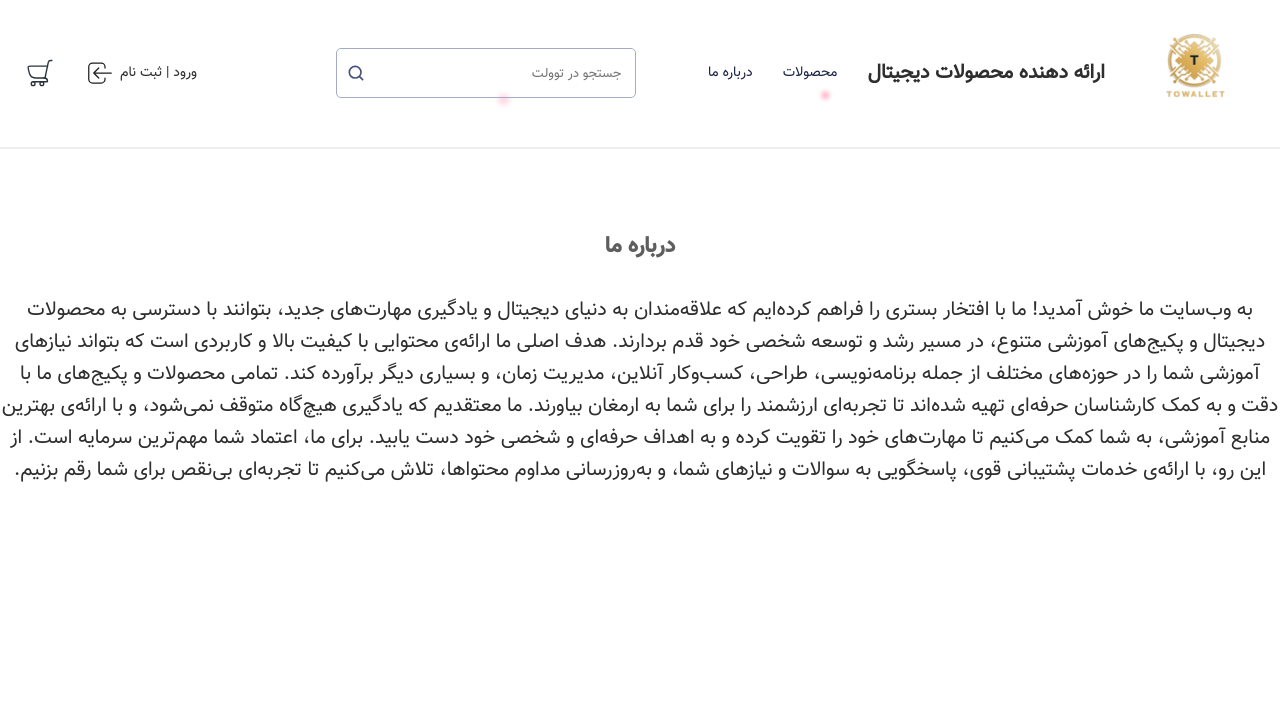
After one commit to salar-keshavarzi/fakesite, a Django app: page /about/ in a window 1280 px wide. The commit adds this page. Shown: the top 726 px of the page. Run offline with Django 3.2, Linux system fonts and the light colour scheme; data that the repository does not hold is empty; parts of the project's set-up code (start-up, migrations or seed data) failed here and were passed over.

Commit message:
fix about us

```diff
--- a/clothingStore/urls.py
+++ b/clothingStore/urls.py
@@ -32,4 +32,5 @@ urlpatterns = [
                   path('login/api/', LoginAPI.as_view(), name='login-api'),
                   path('logout/', LogOutView.as_view(), name='logout'),
                   path('', TemplateView.as_view(template_name='index.html'), name='home'),
+                  path('about/', TemplateView.as_view(template_name='about-us.html'), name='about-us'),
               ] + static(settings.MEDIA_URL, document_root=settings.MEDIA_ROOT)
--- /dev/null
+++ b/templates/about-us.html
@@ -0,0 +1,23 @@
+{% extends 'base/base.html' %}
+{% load static %}
+{% block title %}درباره ما{% endblock %}
+{% block content %}
+    <div class="not-found-page">
+        <h1> درباره ما</h1>
+        <p style="font-size: 2rem; display: inline-block">
+            به وب‌سایت ما خوش آمدید! ما با افتخار بستری را فراهم کرده‌ایم که علاقه‌مندان به دنیای دیجیتال و یادگیری
+            مهارت‌های جدید، بتوانند با دسترسی به محصولات دیجیتال و پکیج‌های آموزشی متنوع، در مسیر رشد و توسعه شخصی خود
+            قدم بردارند.
+
+            هدف اصلی ما ارائه‌ی محتوایی با کیفیت بالا و کاربردی است که بتواند نیازهای آموزشی شما را در حوزه‌های مختلف از
+            جمله برنامه‌نویسی، طراحی، کسب‌وکار آنلاین، مدیریت زمان، و بسیاری دیگر برآورده کند. تمامی محصولات و پکیج‌های
+            ما با دقت و به کمک کارشناسان حرفه‌ای تهیه شده‌اند تا تجربه‌ای ارزشمند را برای شما به ارمغان بیاورند.
+
+            ما معتقدیم که یادگیری هیچ‌گاه متوقف نمی‌شود، و با ارائه‌ی بهترین منابع آموزشی، به شما کمک می‌کنیم تا
+            مهارت‌های خود را تقویت کرده و به اهداف حرفه‌ای و شخصی خود دست یابید.
+
+            برای ما، اعتماد شما مهم‌ترین سرمایه است. از این رو، با ارائه‌ی خدمات پشتیبانی قوی، پاسخگویی به سوالات و
+            نیازهای شما، و به‌روزرسانی مداوم محتواها، تلاش می‌کنیم تا تجربه‌ای بی‌نقص برای شما رقم بزنیم.
+        </p>
+    </div>
+{% endblock %}
--- a/templates/base/header.html
+++ b/templates/base/header.html
@@ -32,8 +32,11 @@
                         <img class="logo" src="{% static 'icons/logo.png' %}" alt="">
                     </a>
                 </li>
+                <li>
+                    <h1 style="font-size: 2rem">ارائه دهنده محصولات دیجیتال</h1>
+                </li>
                 <li><a href="{% url 'product_list' %}">محصولات</a></li>
-                <li><a href="#">درباره ما</a></li>
+                <li><a href="{% url 'about-us' %}">درباره ما</a></li>
             </ul>
         </div>
         <div class="out-of-side-menu"></div>
@@ -46,8 +49,11 @@
                         <img class="logo" src="{% static 'icons/logo.png' %}" alt="">
                     </a></h1>
             </li>
+            <li>
+                <h1 style="font-size: 2rem">ارائه دهنده محصولات دیجیتال</h1>
+            </li>
             <li><a href="{% url 'product_list' %}">محصولات</a></li>
-            <li><a href="#">درباره ما</a></li>
+            <li><a href="{% url 'about-us' %}">درباره ما</a></li>
         </ul>
     </nav>
     <form class="search" action=".">
```
